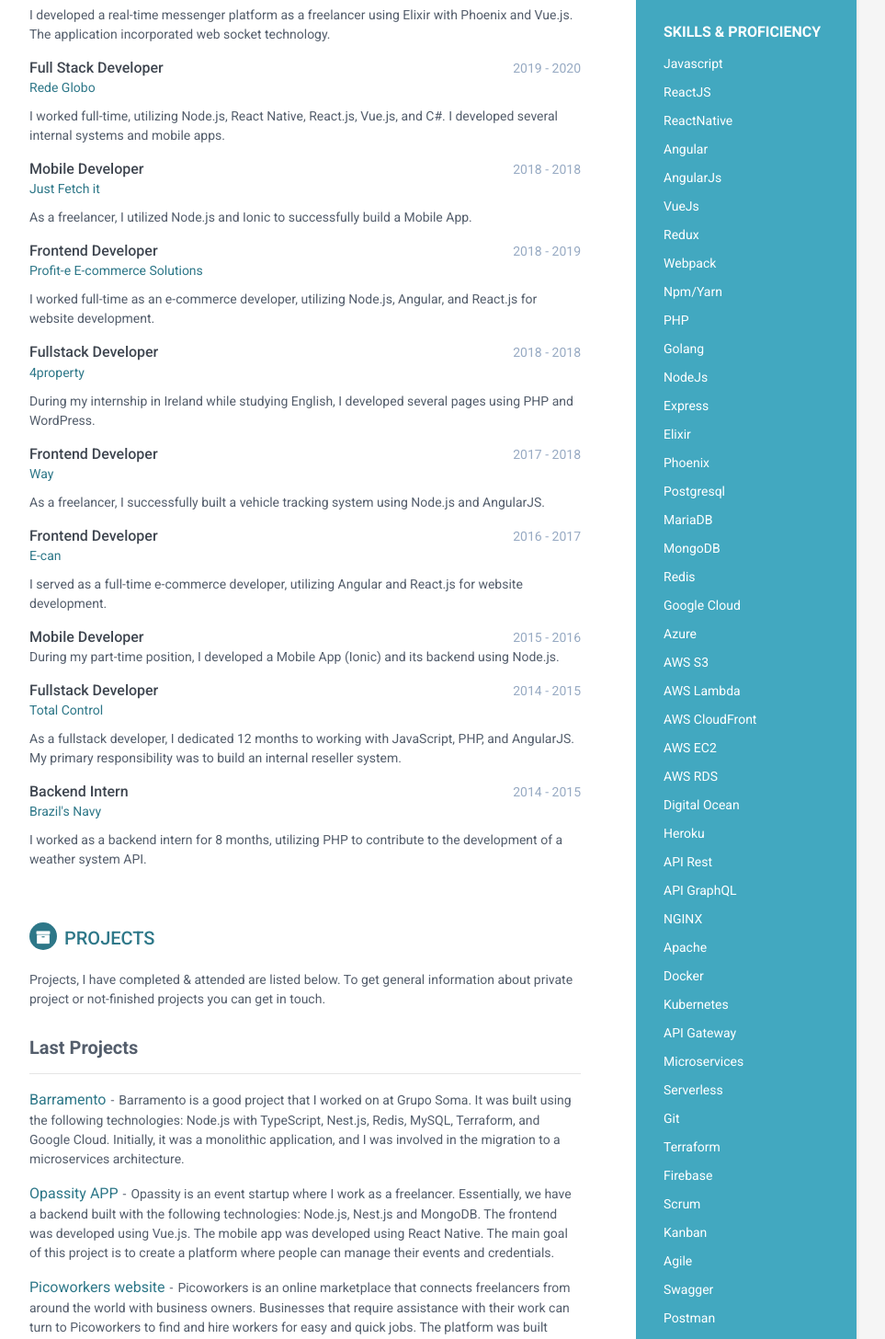
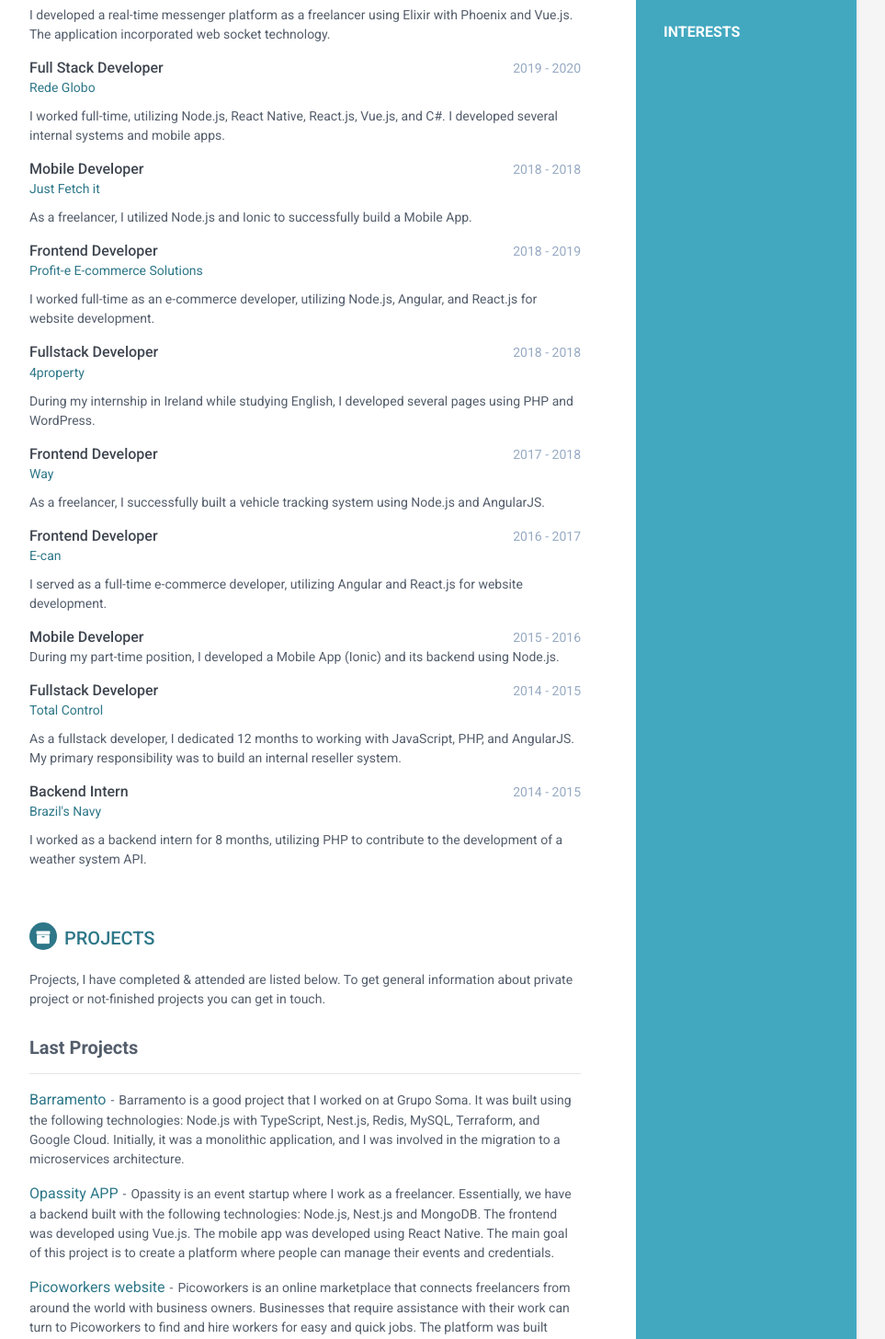
Before and after one commit to rivailruiz/me, a React app: page / in a window 1280 px wide. Shown: the part 900-2356 px from the top of the page at 92% size, without its empty margins (188-1151 px from the left). Built offline with nearby package versions, Linux system fonts and the light colour scheme.

Commit message:
Update profile.js

```diff
--- a/src/data/profile.js
+++ b/src/data/profile.js
@@ -19,74 +19,74 @@
     list: [{ name: 'Portuguese', level: 'Native' }, { name: 'English', level: 'Professional' }, { name: 'Spanish', level: 'Beginner' }]
   },
   interests: {
-    sectionTitle: 'Skills & Proficiency',
+    // sectionTitle: 'Skills & Proficiency',
     list: [
       // Frontend
-      'Javascript',
-      'ReactJS',
-      'ReactNative',
-      'Angular',
-      'AngularJs',
-      'VueJs',
-      'Redux',
-      'Webpack',
-      'Npm/Yarn',
+      // 'Javascript',
+      // 'ReactJS',
+      // 'ReactNative',
+      // 'Angular',
+      // 'AngularJs',
+      // 'VueJs',
+      // 'Redux',
+      // 'Webpack',
+      // 'Npm/Yarn',
 
-      // Backend
-      'PHP',
-      'Golang',
-      'NodeJs',
-      'Express',
-      'Elixir',
-      'Phoenix',
+      // // Backend
+      // 'PHP',
+      // 'Golang',
+      // 'NodeJs',
+      // 'Express',
+      // 'Elixir',
+      // 'Phoenix',
 
-      // Databases
-      'Postgresql',
-      'MariaDB',
-      'MongoDB',
-      'Redis',
+      // // Databases
+      // 'Postgresql',
+      // 'MariaDB',
+      // 'MongoDB',
+      // 'Redis',
 
-      // Cloud Platforms
-      'Google Cloud',
-      'Azure',
-      'AWS S3',
-      'AWS Lambda',
-      'AWS CloudFront',
-      'AWS EC2',
-      'AWS RDS',
-      'Digital Ocean',
-      'Heroku',
+      // // Cloud Platforms
+      // 'Google Cloud',
+      // 'Azure',
+      // 'AWS S3',
+      // 'AWS Lambda',
+      // 'AWS CloudFront',
+      // 'AWS EC2',
+      // 'AWS RDS',
+      // 'Digital Ocean',
+      // 'Heroku',
 
-      // APIs and Protocols
-      'API Rest',
-      'API GraphQL',
+      // // APIs and Protocols
+      // 'API Rest',
+      // 'API GraphQL',
 
-      // Server Technologies
-      'NGINX',
-      'Apache',
-      'Docker',
-      'Kubernetes',
-      'API Gateway',
-      'Microservices',
-      'Serverless',
+      // // Server Technologies
+      // 'NGINX',
+      // 'Apache',
+      // 'Docker',
+      // 'Kubernetes',
+      // 'API Gateway',
+      // 'Microservices',
+      // 'Serverless',
 
-      // Version Control
-      'Git',
+      // // Version Control
+      // 'Git',
 
-      // Infrastructure Provisioning
-      'Terraform',
+      // // Infrastructure Provisioning
+      // 'Terraform',
 
-      // Backend as a Service (BaaS)
-      'Firebase',
+      // // Backend as a Service (BaaS)
+      // 'Firebase',
 
-      // methodologies
-      'Scrum',
-      'Kanban',
-      'Agile',
+      // // methodologies
+      // 'Scrum',
+      // 'Kanban',
+      // 'Agile',
 
-      //Documentation
-      'Swagger',
-      'Postman',
+      // //Documentation
+      // 'Swagger',
+      // 'Postman',
     ]
   }
 };
```
